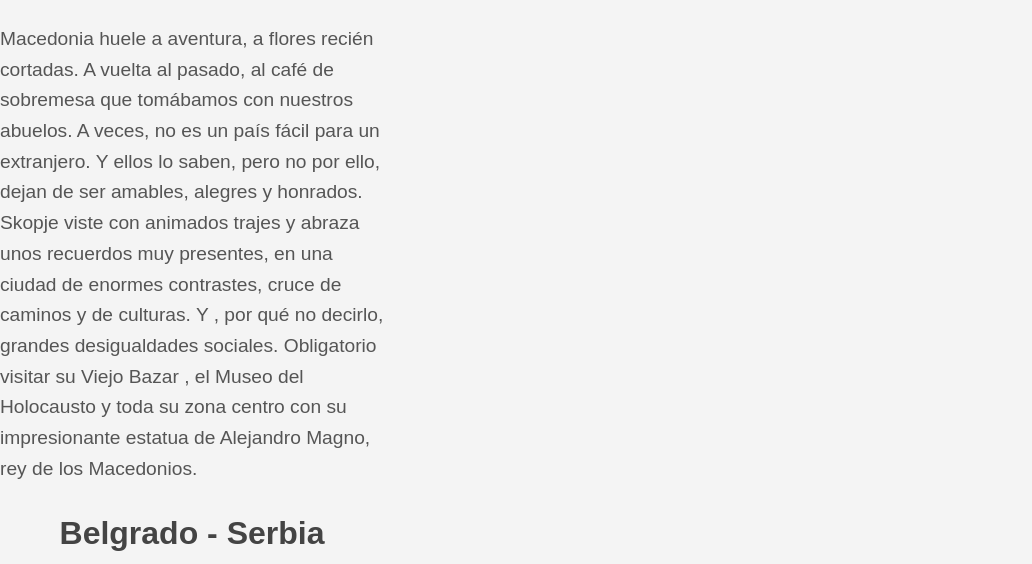
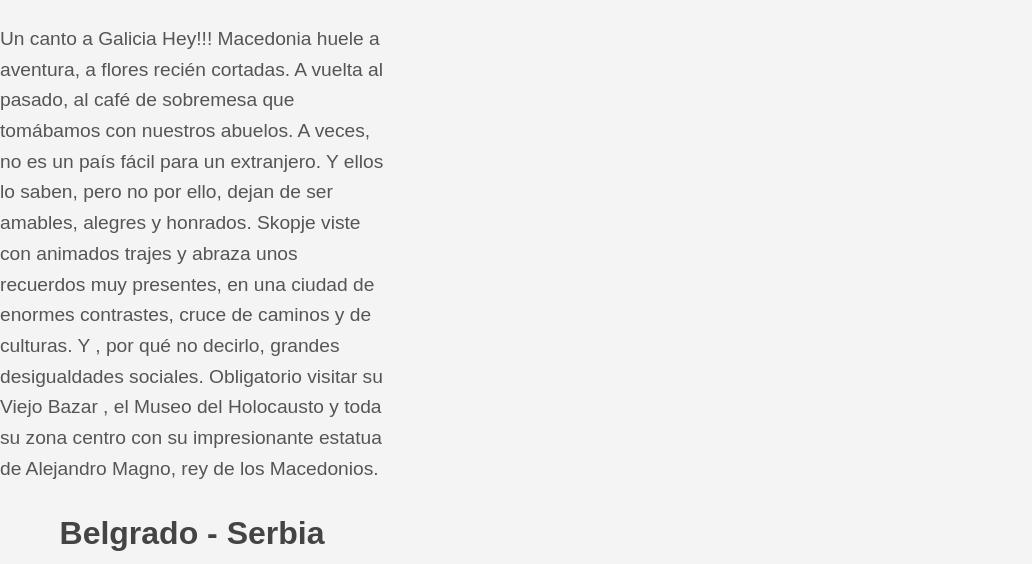
Before and after one commit to salkortes/Reto5EntornosDeDesarrollo, a plain HTML site: page index.html in a window 1280 px wide. Shown: the part 236-800 px from the top of the page, without its empty margins (0-1032 px from the left). Drawn offline with Linux system fonts and the light colour scheme.

Commit message:
Actualizados index.html y styles.css con nuevo diseño 2

```diff
--- a/index.html
+++ b/index.html
@@ -12,7 +12,7 @@
 
         <div class="ciudad">
             <h2>Skopje - República de Macedonia del Norte</h2>
-            <p> Macedonia huele a aventura, a flores recién cortadas. A vuelta al pasado, al café de sobremesa que tomábamos con nuestros abuelos.
+            <p> Un canto a Galicia Hey!!! Macedonia huele a aventura, a flores recién cortadas. A vuelta al pasado, al café de sobremesa que tomábamos con nuestros abuelos.
                 A veces, no es un país fácil para un extranjero. Y ellos lo saben, pero no por ello, dejan de ser amables, alegres y honrados.
                 Skopje viste con animados trajes y abraza unos recuerdos muy presentes, en una ciudad de enormes contrastes, cruce de caminos y de culturas. Y , por qué no decirlo, grandes desigualdades sociales.
                 Obligatorio visitar su Viejo Bazar , el Museo del Holocausto y toda su zona centro con su impresionante estatua de Alejandro Magno, rey de los Macedonios.
```
